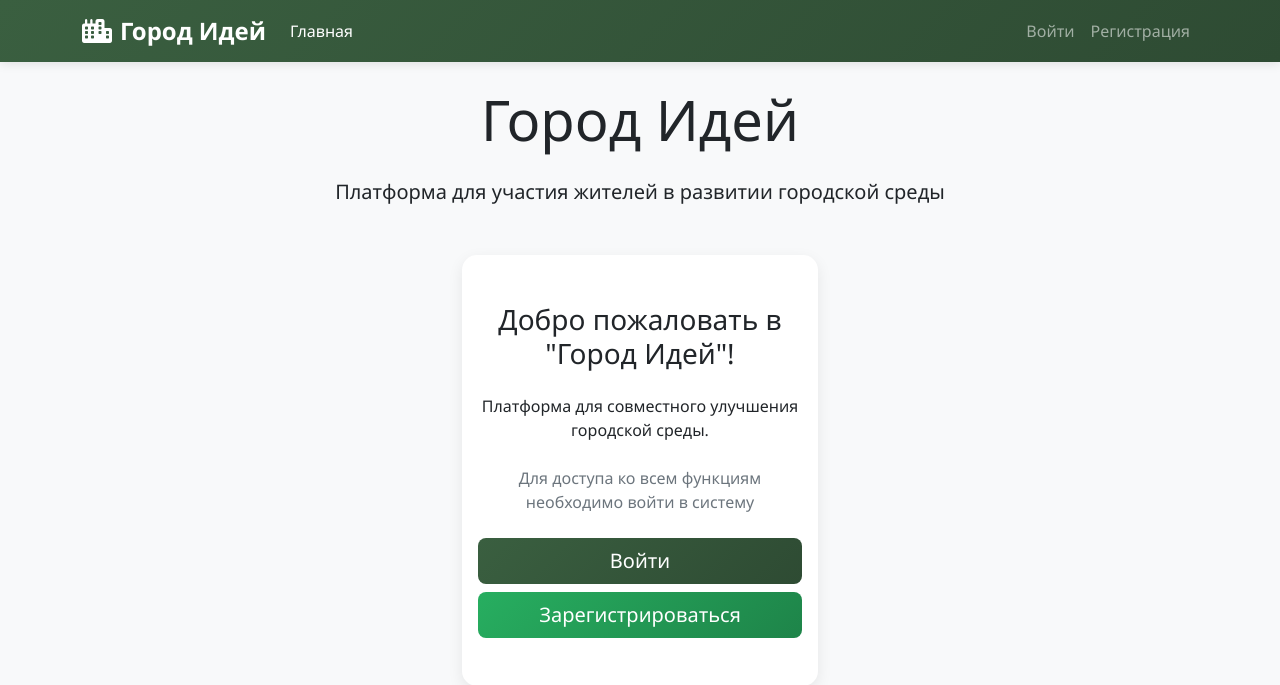
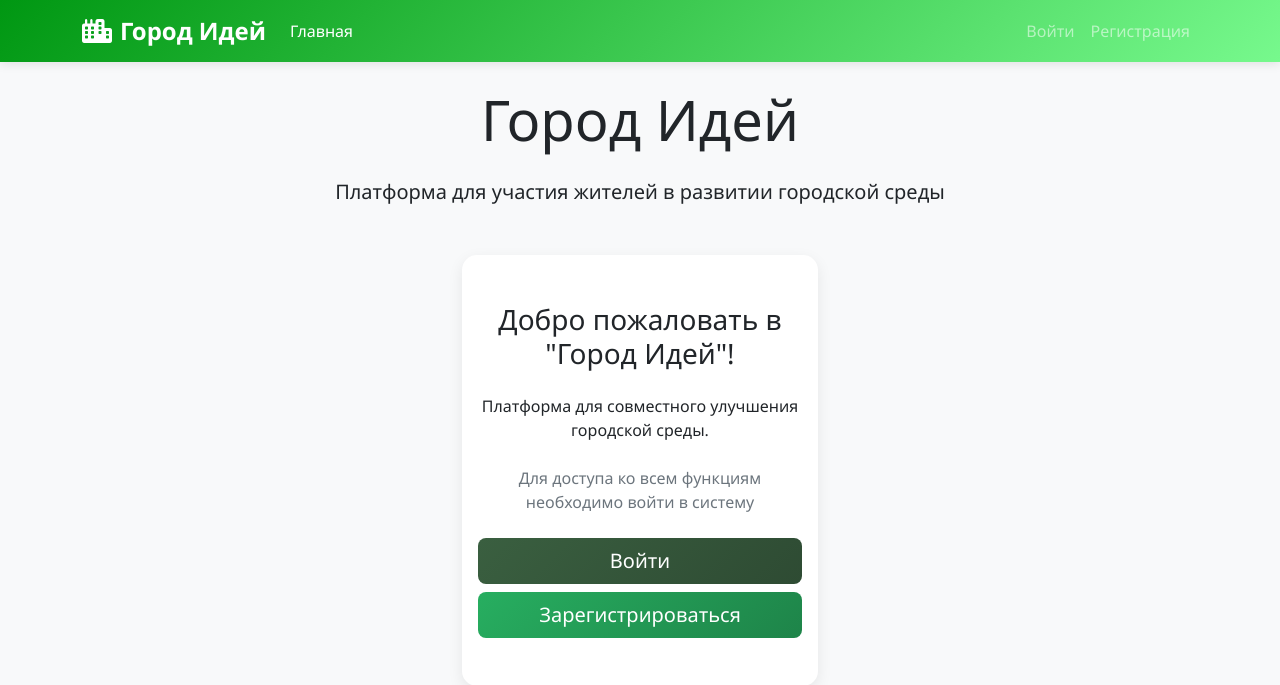
Before and after one commit to AgentOfKall/GorodIdeiy, a Flask app: page / in a window 1280 px wide. Shown: the top 685 px of the page. Run offline with Flask 3, Linux system fonts and the light colour scheme; data comes from the database, SQL or seed files in the repository.

Commit message:
Update style.css

```diff
--- a/static/css/style.css
+++ b/static/css/style.css
@@ -18,7 +18,7 @@ body {
 }
 
 .navbar-dark.bg-primary {
-    background: linear-gradient(135deg, #3a5f40 0%, #2e4b33 100%);
+    background: linear-gradient(135deg, /*#3a5f40*/#009712 0%, /*#2e4b33*/#77f98d 100%);
     box-shadow: 0 2px 10px rgba(0,0,0,0.1);
 }
 
```
